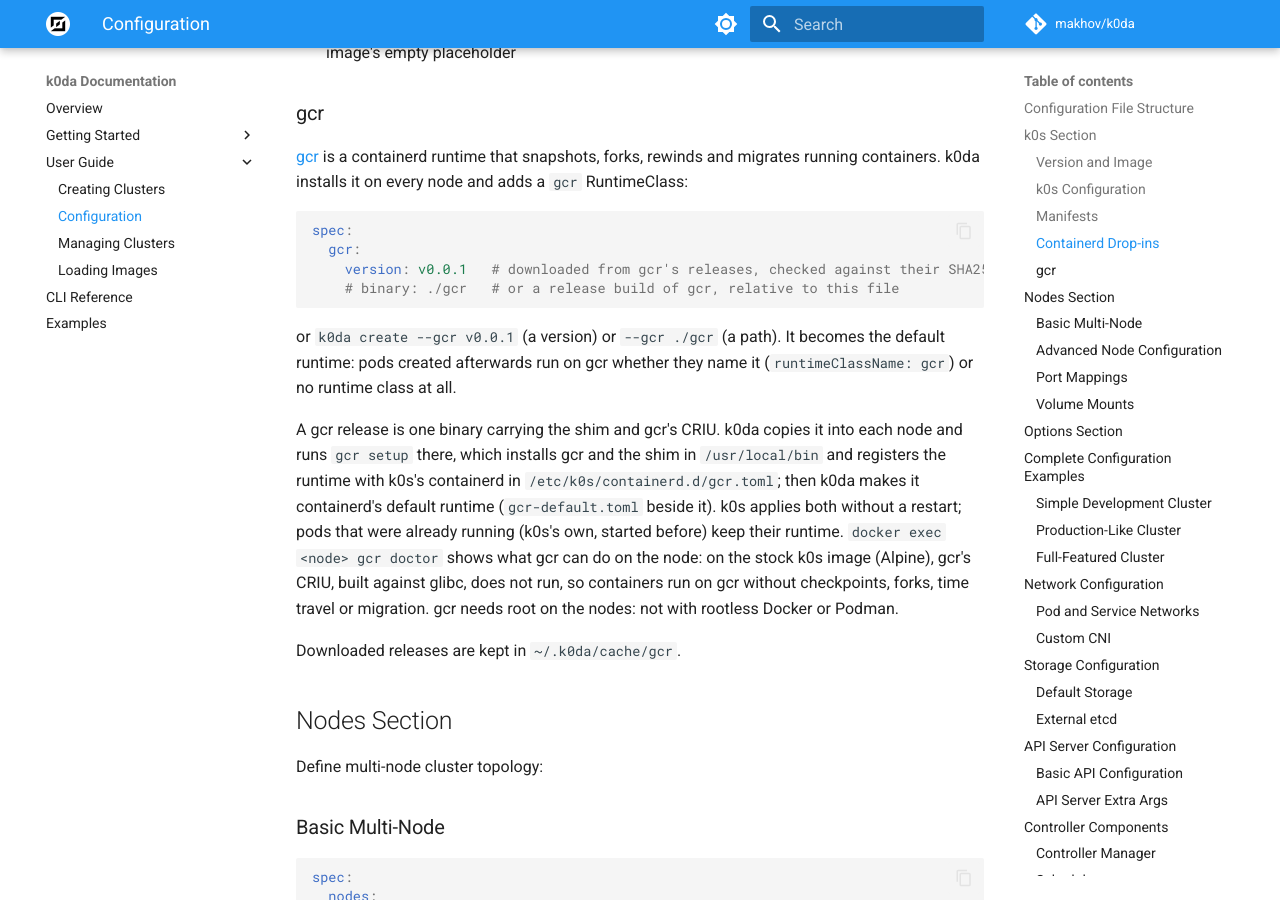
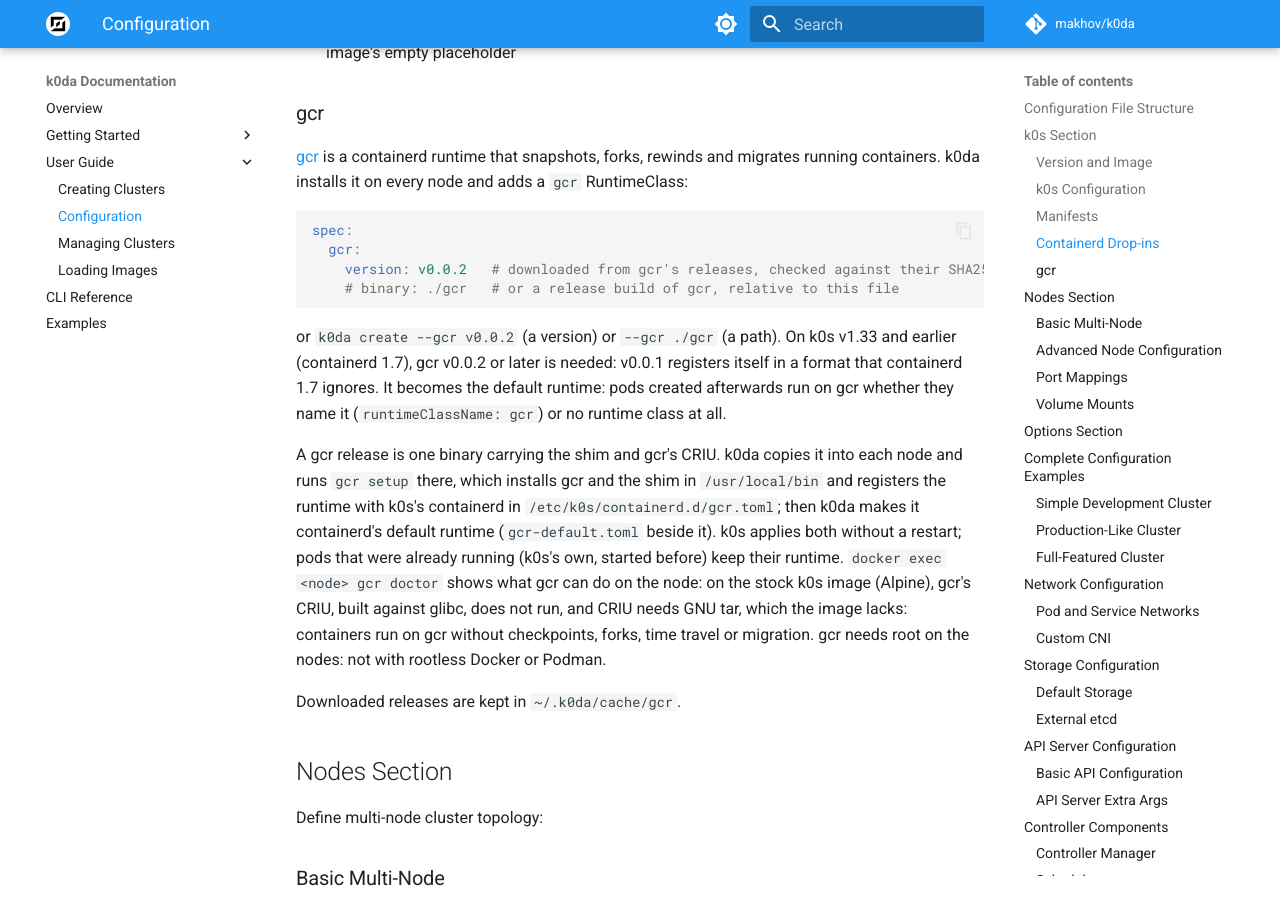
Before and after one commit to makhov/k0da, an MkDocs documentation site: the page built from docs/user-guide/configuration.md, in a window 1280 px wide and 900 px high, scrolled down 3090 px. Built offline with MkDocs 1.6.1 and Material for MkDocs 9.7.7, drawn with Linux system fonts in a browser that asks for light colours; comment, search, counter and statistics services are not loaded; some of the changed text lies outside the part shown.

Commit message:
gcr v0.0.2 in the examples; it is needed on k0s v1.33 and earlier (#21)

````diff
--- a/docs/user-guide/configuration.md
+++ b/docs/user-guide/configuration.md
@@ -21,7 +21,7 @@
   options:
     network: string             # Optional: container network name
   gcr:                          # Optional: install gcr as runtime class "gcr"
-    version: string             # a gcr release, e.g. v0.0.1
+    version: string             # a gcr release, e.g. v0.0.2
     binary: string              # or a release build's binary
 ```
 
@@ -151,11 +151,13 @@
 ```yaml
 spec:
   gcr:
-    version: v0.0.1   # downloaded from gcr's releases, checked against their SHA256SUMS
+    version: v0.0.2   # downloaded from gcr's releases, checked against their SHA256SUMS
     # binary: ./gcr   # or a release build of gcr, relative to this file
 ```
 
-or `k0da create --gcr v0.0.1` (a version) or `--gcr ./gcr` (a path).
+or `k0da create --gcr v0.0.2` (a version) or `--gcr ./gcr` (a path).
+On k0s v1.33 and earlier (containerd 1.7), gcr v0.0.2 or later is needed:
+v0.0.1 registers itself in a format that containerd 1.7 ignores.
 It becomes the default runtime: pods created afterwards run on gcr
 whether they name it (`runtimeClassName: gcr`) or no runtime class at all.
 
@@ -167,8 +169,9 @@
 k0s applies both without a restart; pods that were already running (k0s's
 own, started before) keep their runtime. `docker exec <node> gcr doctor`
 shows what gcr can do on the node: on the stock k0s image (Alpine), gcr's
-CRIU, built against glibc, does not run, so containers run on gcr without
-checkpoints, forks, time travel or migration. gcr needs root on the nodes:
+CRIU, built against glibc, does not run, and CRIU needs GNU tar, which
+the image lacks: containers run on gcr without checkpoints, forks, time
+travel or migration. gcr needs root on the nodes:
 not with rootless Docker or Podman.
 
 Downloaded releases are kept in `~/.k0da/cache/gcr`.
````
Also changed, not shown: README.md (+1 -1 lines), docs/cli/k0da_create.md (+1 -1 lines), 2 other files.
